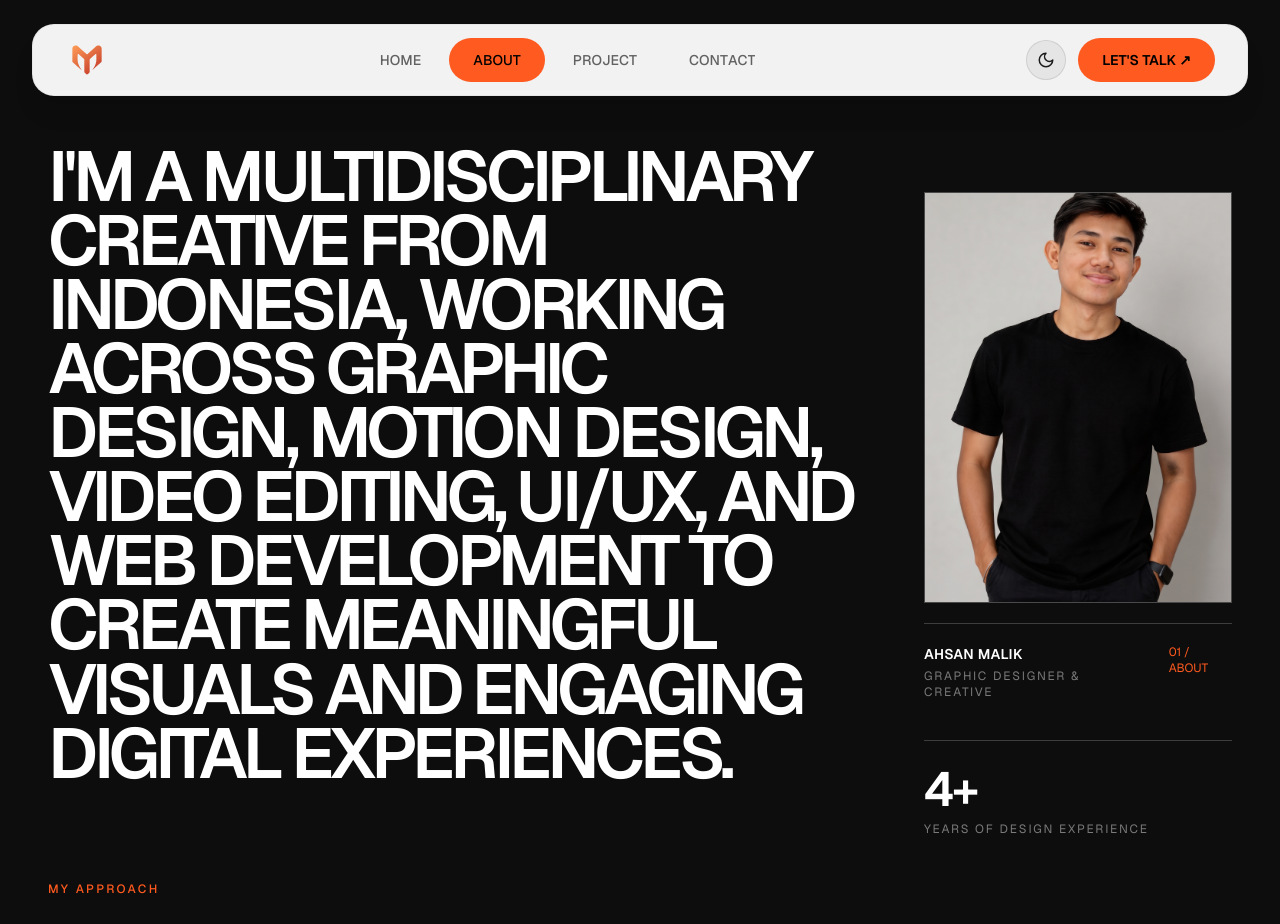
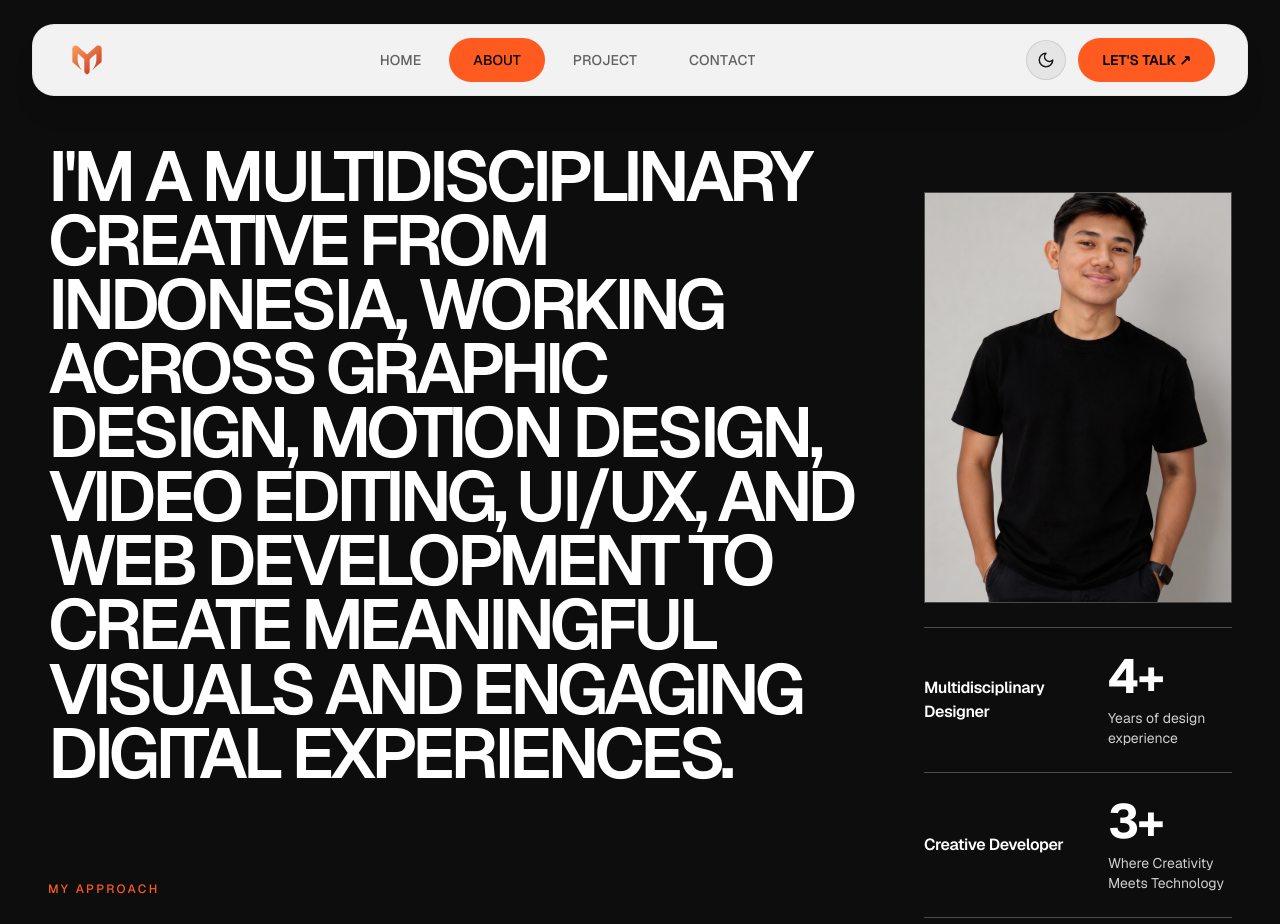
Before and after one commit to Yuton1/Portofolio_Malik, a Next.js app: page /about in a window 1280 px wide. Shown: the top 924 px of the page. Built offline with nearby package versions, Linux system fonts and the light colour scheme.

Commit message:
mengganti bagian pengalaman bawah foto di about

```diff
--- a/app/(site)/about/page.tsx
+++ b/app/(site)/about/page.tsx
@@ -130,7 +130,7 @@ export default function AboutPage() {
   };
 
   return (
-    <main className="overflow-hidden bg-[#0d0d0d] text-white">
+    <main className="overflow-hidden bg-[#0D0D0D] text-white">
 
       {/* ABOUT INTRO */}
       <section className="relative min-h-screen border-b border-white/15 px-5 pb-20 pt-32 sm:px-8 lg:px-12 lg:pt-36">
@@ -196,33 +196,36 @@ export default function AboutPage() {
               </div>
 
               {/* Image caption */}
-              <div className="mt-5 flex items-start justify-between gap-4 border-t border-white/20 pt-5">
-
-                <div>
-                  <p className="text-sm font-semibold uppercase tracking-wide">
-                    Ahsan Malik
+              <div className="mt-6 divide-y divide-white/25 border-y border-white/25 bg-[#0D0D0D]">
+                <div className="grid grid-cols-[1.15fr_0.85fr] items-center gap-4 py-6">
+                  <p className="text-sm font-semibold tracking-tight text-white sm:text-base">
+                    Multidisciplinary Designer
                   </p>
 
-                  <p className="mt-1 text-xs uppercase tracking-[0.15em] text-white/45">
-                    Graphic Designer & Creative
-                  </p>
+                  <div>
+                    <p className="text-5xl font-bold leading-none tracking-[-0.04em] text-white">
+                      4+
+                    </p>
+                    <p className="mt-2 text-xs leading-snug text-white/80 sm:text-sm">
+                      Years of design experience
+                    </p>
+                  </div>
                 </div>
 
-                <span className="text-xs text-[#ff5a1f]">
-                  01 / ABOUT
-                </span>
+                <div className="grid grid-cols-[1.15fr_0.85fr] items-center gap-4 py-6">
+                  <p className="text-sm font-semibold tracking-tight text-white sm:text-base">
+                    Creative Developer
+                  </p>
 
-              </div>
-
-              {/* Experience */}
-              <div className="mt-10 border-t border-white/20 pt-6">
-                <p className="text-5xl font-semibold tracking-[-0.06em]">
-                  4+
-                </p>
-
-                <p className="mt-2 text-xs uppercase tracking-[0.15em] text-white/45">
-                  Years of design experience
-                </p>
+                  <div>
+                    <p className="text-5xl font-bold leading-none tracking-[-0.04em] text-white">
+                      3+
+                    </p>
+                    <p className="mt-2 text-xs leading-snug text-white/80 sm:text-sm">
+                      Where Creativity Meets Technology
+                    </p>
+                  </div>
+                </div>
               </div>
 
             </div>
```
